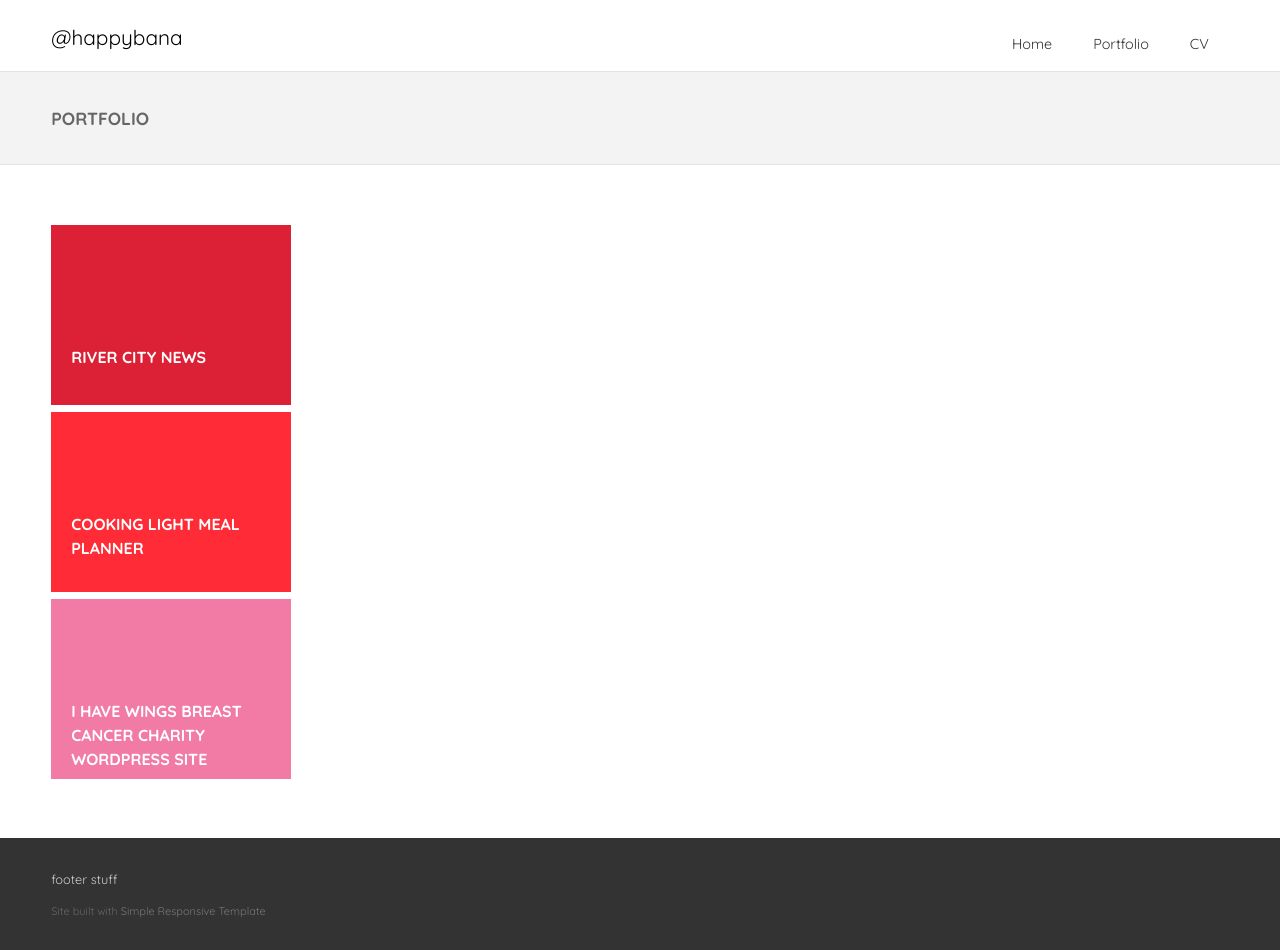
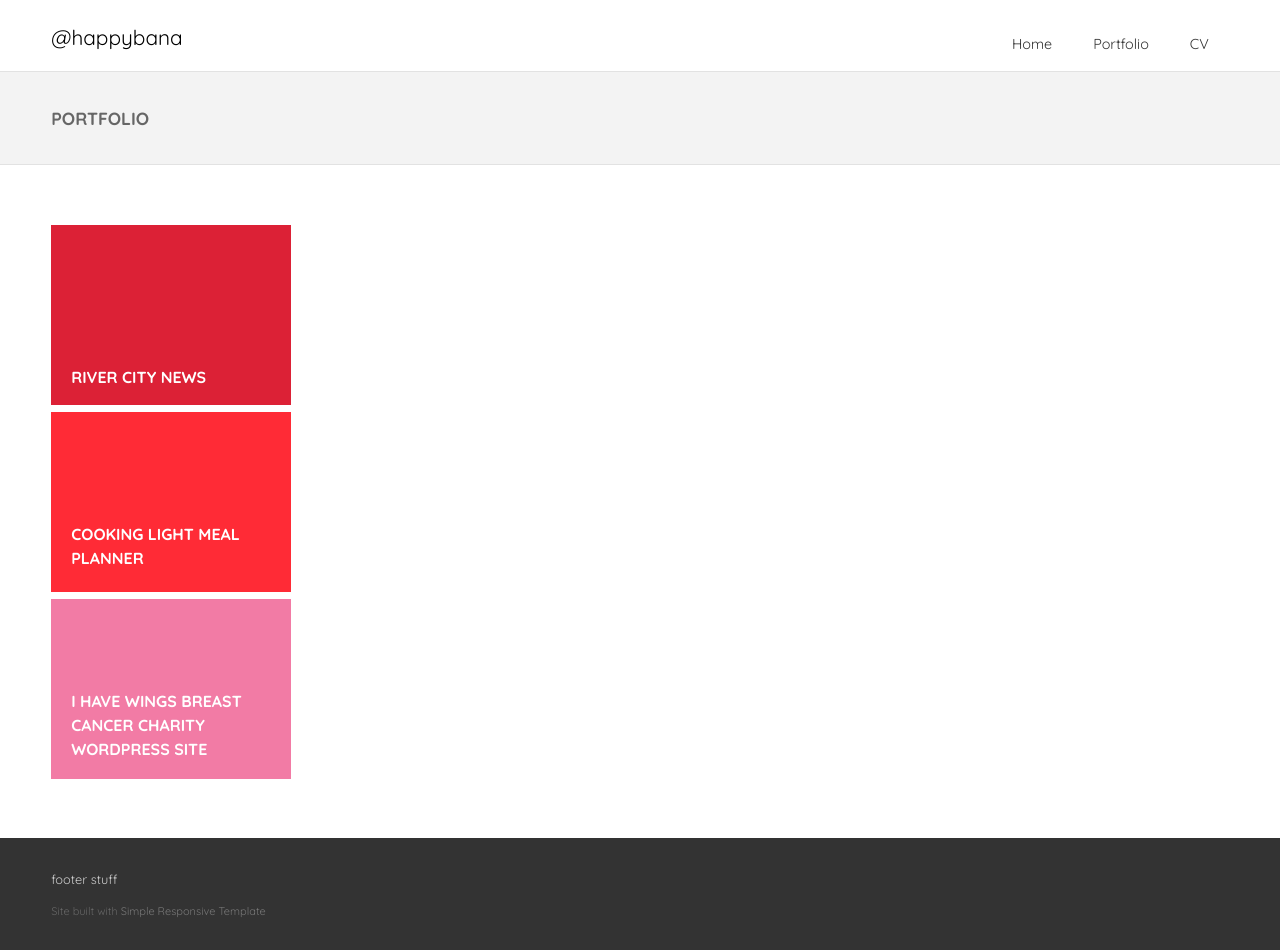
Before and after one commit to banbanbana/happybana.github.io, a Jekyll site: the page portfolio.html, which Jekyll copies as it is, in a window 1280 px wide. Built offline with Jekyll 4.4.1, drawn with Linux system fonts in a browser that asks for light colours; some web fonts are replaced.

Commit message:
Update colorblocks-style.css

```diff
--- a/css/colorblocks-style.css
+++ b/css/colorblocks-style.css
@@ -20,7 +20,7 @@
 	height:180px;
 	background-color:#dc2136;
 	color:#fff;
-	padding-top:120px;
+	padding-top:140px;
 	padding-left:20px;
 	text-decoration:none;
 }
@@ -30,7 +30,7 @@
 	height:180px;
 	background-color:#ff2b36;
 	color:#fff;
-	padding-top:100px;
+	padding-top:110px;
 	padding-left:20px;
 	text-decoration:none;
 }
@@ -40,7 +40,7 @@
 	height:180px;
 	background-color:#f27ba5;
 	color:#fff;
-	padding-top:100px;
+	padding-top:90px;
 	padding-left:20px;
 	text-decoration:none;
 }
```
